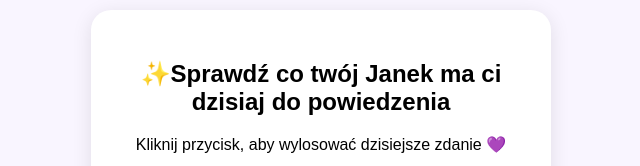
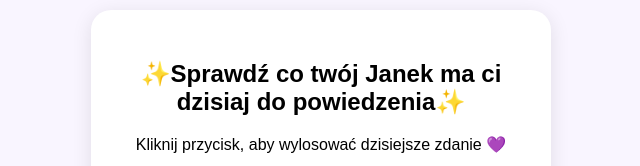
Before and after one commit to MeiHog/Niespodzianka, a plain HTML site: page index.html in a window 1280 px wide. Shown: the part 266-432 px from the top of the page, without its empty margins (319-959 px from the left). Drawn offline with Linux system fonts and the light colour scheme.

Commit message:
Update index.html

```diff
--- a/index.html
+++ b/index.html
@@ -3,7 +3,7 @@
 <head>
   <meta charset="UTF-8" />
   <meta name="viewport" content="width=device-width, initial-scale=1.0" />
-  <title>✨Sprawdź co twój Janek ma ci dzisiaj do powiedzenia</title>
+  <title>✨Sprawdź co twój Janek ma ci dzisiaj do powiedzenia✨</title>
   <style>
     body {
       font-family: Arial, sans-serif;
@@ -58,7 +58,7 @@
 </head>
 <body>
   <div class="card" role="main">
-    <h2>✨Sprawdź co twój Janek ma ci dzisiaj do powiedzenia</h2>
+    <h2>✨Sprawdź co twój Janek ma ci dzisiaj do powiedzenia✨</h2>
     <p id="output">Kliknij przycisk poniżej 💜</p>
     <button id="losujBtn">Losuj</button>
     <!-- timer zostanie dodany dynamicznie -->
```
